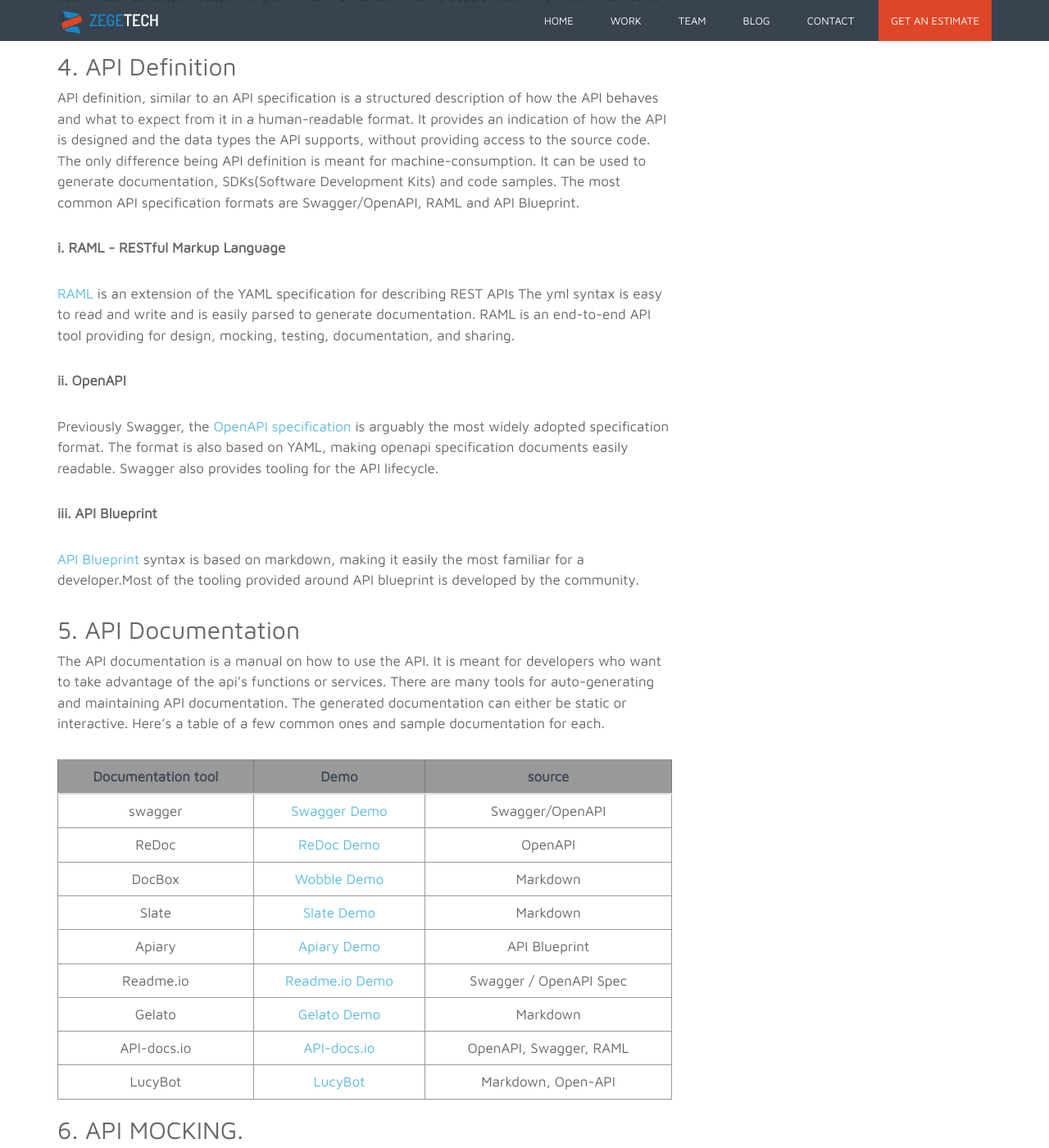
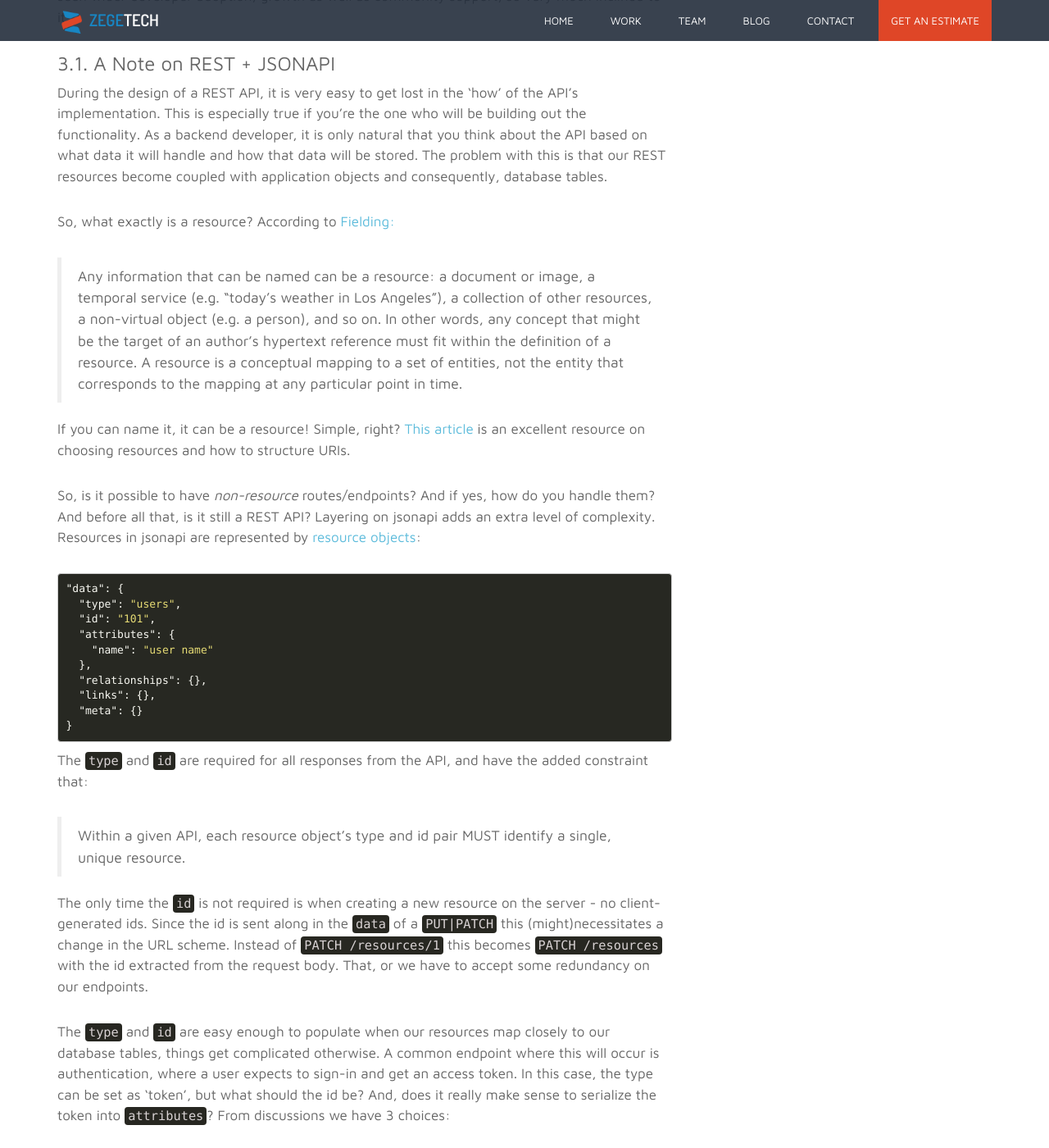
Before and after one commit to zegetech/zegetech.github.io, a Jekyll site: the page built from _posts/2018-12-08-api-dive.md, in a window 1280 px wide and 1400 px high, scrolled down 6827 px. Shown: the whole window at 82% size. Built offline with Jekyll 4.4.1, drawn with Linux system fonts in a browser that asks for light colours; comment, search, counter and statistics services are not loaded; some of the changed text lies outside the part shown.

Commit message:
add note on REST and jsonapi (#84)
* add note on REST and jsonapi

* add note on id in url

````diff
--- a/_posts/2018-12-08-api-dive.md
+++ b/_posts/2018-12-08-api-dive.md
@@ -157,6 +157,52 @@
 ## 3. API specification and styles
 Having standard data API data formats reduces [bikeshedding](https://en.wiktionary.org/wiki/bikeshedding). However, even with these formats, API designs can get very diverse and different. Whereas this in not neccesarily bad where developers are free to create their own styles for their own convenience, it gets messy  when bombarded with all sorts of sytles and sudo formats. However, there are a few defacto styles that have been adopted to standardize the different data formats. For XML, we have [SOAP(Simple Object Access Protoco)](https://en.wikipedia.org/wiki/SOAP) architecture which is the most popular. For Json, the jury is still out with [JSONAPI](https://jsonapi.org/), [JSend](http://labs.omniti.com/labs/jsend) and [OData JSON Protocol](https://www.odata.org/documentation/odata-version-2-0/json-format/) being strong contenders. JSONAPI has seen wider developer adoption, growth as well as community support, so very much inclined to it.
 
+### 3.1. A Note on REST + JSONAPI
+During the design of a REST API, it is very easy to get lost in the 'how' of the API's implementation.
+This is especially true if you're the one who will be building out the functionality.
+As a backend developer, it is only natural that you think about the API based on what data it will handle and how that data will be stored.
+The problem with this is that our REST resources become coupled with application objects and consequently, database tables.
+
+So, what exactly is a resource? According to [Fielding:](https://www.ics.uci.edu/~fielding/pubs/dissertation/rest_arch_style.htm#sec_5_2_1_1)
+> Any information that can be named can be a resource: a document or image, a temporal service (e.g. "today's weather in Los Angeles"), a collection of other resources, a non-virtual object (e.g. a person), and so on. In other words, any concept that might be the target of an author's hypertext reference must fit within the definition of a resource. A resource is a conceptual mapping to a set of entities, not the entity that corresponds to the mapping at any particular point in time.
+
+If you can name it, it can be a resource! Simple, right? [This article](https://www.thoughtworks.com/insights/blog/rest-api-design-resource-modeling) is an excellent resource on choosing resources and how to structure URIs.
+
+So, is it possible to have *non-resource* routes/endpoints?
+And if yes, how do you handle them? And before all that, is it still a REST API?
+Layering on jsonapi adds an extra level of complexity. Resources in jsonapi are represented by [resource objects](https://jsonapi.org/format/#document-resource-objects):
+``` json
+"data": {
+  "type": "users",
+  "id": "101",
+  "attributes": {
+    "name": "user name"
+  },
+  "relationships": {},
+  "links": {},
+  "meta": {}
+}
+```
+The `type` and `id` are required for all responses from the API, and have the added constraint that:
+> Within a given API, each resource object’s type and id pair MUST identify a single, unique resource.
+
+The only time the `id` is not required is when creating a new resource on the server - no client-generated ids.
+Since the id is sent along in the `data` of a `PUT|PATCH` this (might)necessitates a change in the URL scheme.
+Instead of `PATCH /resources/1` this becomes `PATCH /resources` with the id extracted from the request body.
+That, or we have to accept some redundancy on our endpoints.
+
+The `type` and `id` are easy enough to populate when our resources map closely to our database tables, things get complicated otherwise.
+A common endpoint where this will occur is authentication, where a user expects to sign-in and get an access token.
+In this case, the type can be set as 'token', but what should the id be? And, does it really make sense to serialize the token into `attributes`?
+From discussions we have 3 choices:
+1. We could clobber the token into a resource object as discussed [here](https://discuss.jsonapi.org/t/json-api-response-format-for-non-resource-data-like-oauth-token/74/7).
+2. Ditch the spec and return a flat json object
+3. Send the token in the top-level `meta` object, which is meant for "non-standard meta-information" (whatever that means).
+  By sending back a response without primary `data`, it implies that the response doesn't represent a resource.
+
+The JSON:API spec adds constraints to a REST API that amplifies the choice of how we structure our resources.
+It might also need us to jump through a few hoops to structure the responses just right.
+While the urge to conform to the spec is high, there are times when breaking out will just make sense.
 
 ## 4. API Definition
 API definition, similar to an API specification is a structured description of how the API behaves and what to expect from it in a human-readable format. It provides an indication of how the API is designed and the data types the API supports, without providing access to the source code. The only difference being API definition is meant for machine-consumption. It can be used to generate documentation, SDKs(Software Development Kits) and code samples. The most common API specification formats are Swagger/OpenAPI, RAML and API Blueprint.
````
